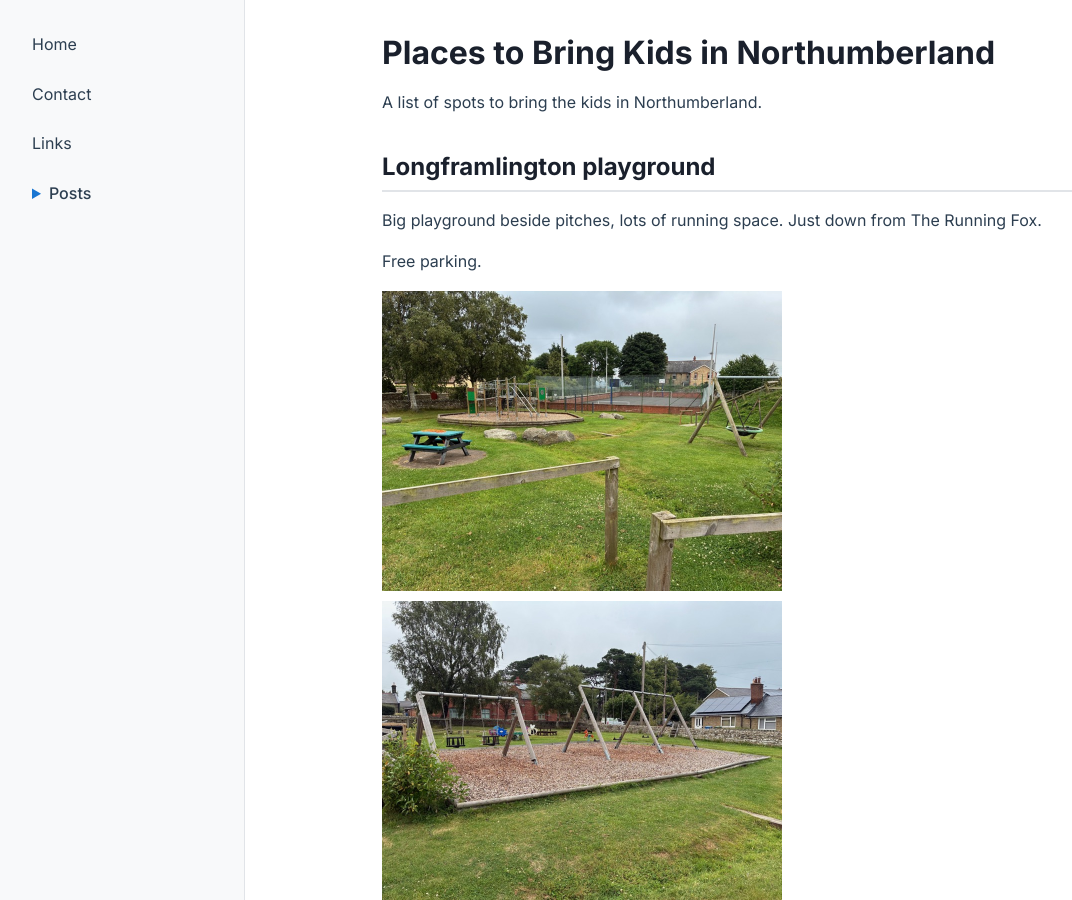
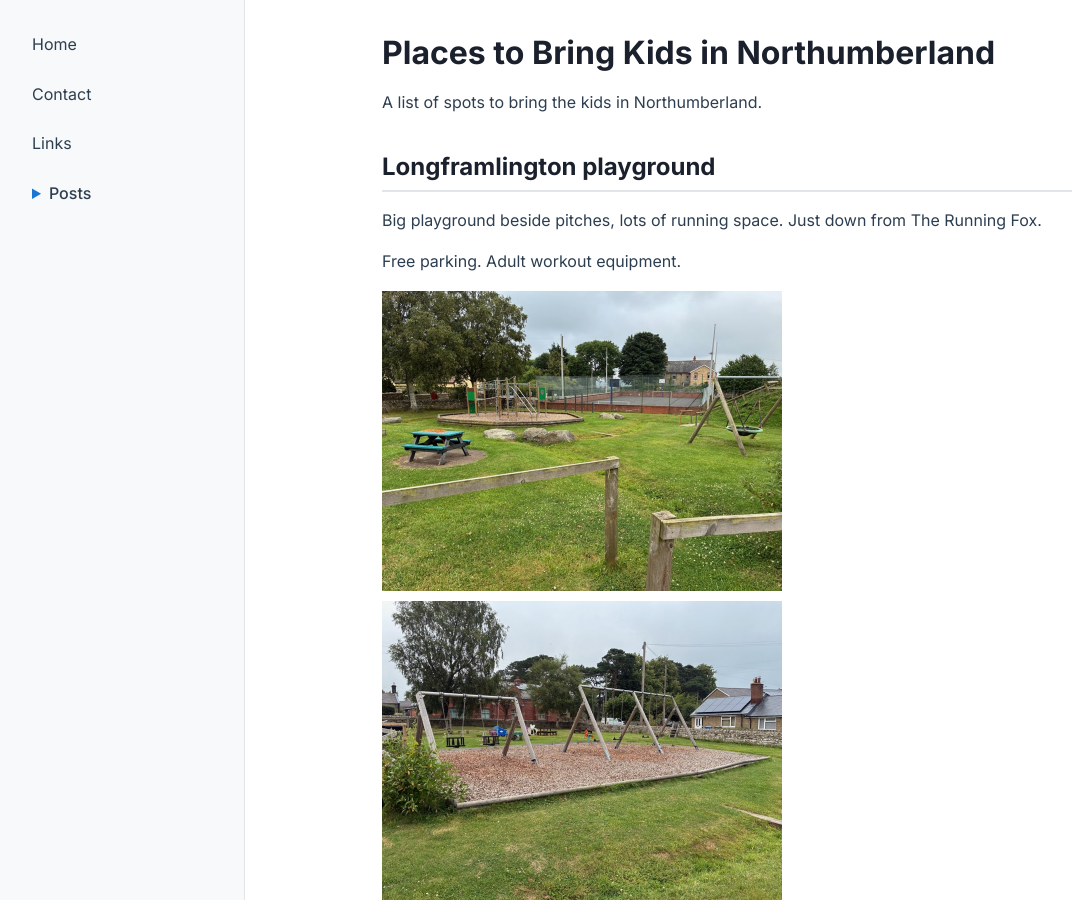
Before and after one commit to liamtreacy/liamtreacy.github.io, a Jekyll site: the page built from posts/northumberland_kids.html, in a window 1280 px wide and 900 px high. Shown: the whole window, without its empty margins (4-1076 px from the left). Built offline with Jekyll 4.4.1, drawn with Linux system fonts in a browser that asks for light colours.

Commit message:
More explanation

```diff
--- a/posts/northumberland_kids.html
+++ b/posts/northumberland_kids.html
@@ -9,7 +9,7 @@ title: Places to Bring Kids in Northumberland
 
 <h2>Longframlington playground</h2>
 <p>Big playground beside pitches, lots of running space. Just down from The Running Fox.</p>
-<p>Free parking.</p>
+<p>Free parking. Adult workout equipment.</p>
 <img src="/assets/images/longframlington_park_1.jpeg" alt="Longframlington park" style="max-width: 400px; display: block; margin: 10px 0;">
 <img src="/assets/images/longframlington_park_2.jpeg" alt="Longframlington park" style="max-width: 400px; display: block; margin: 10px 0;">
 
```
